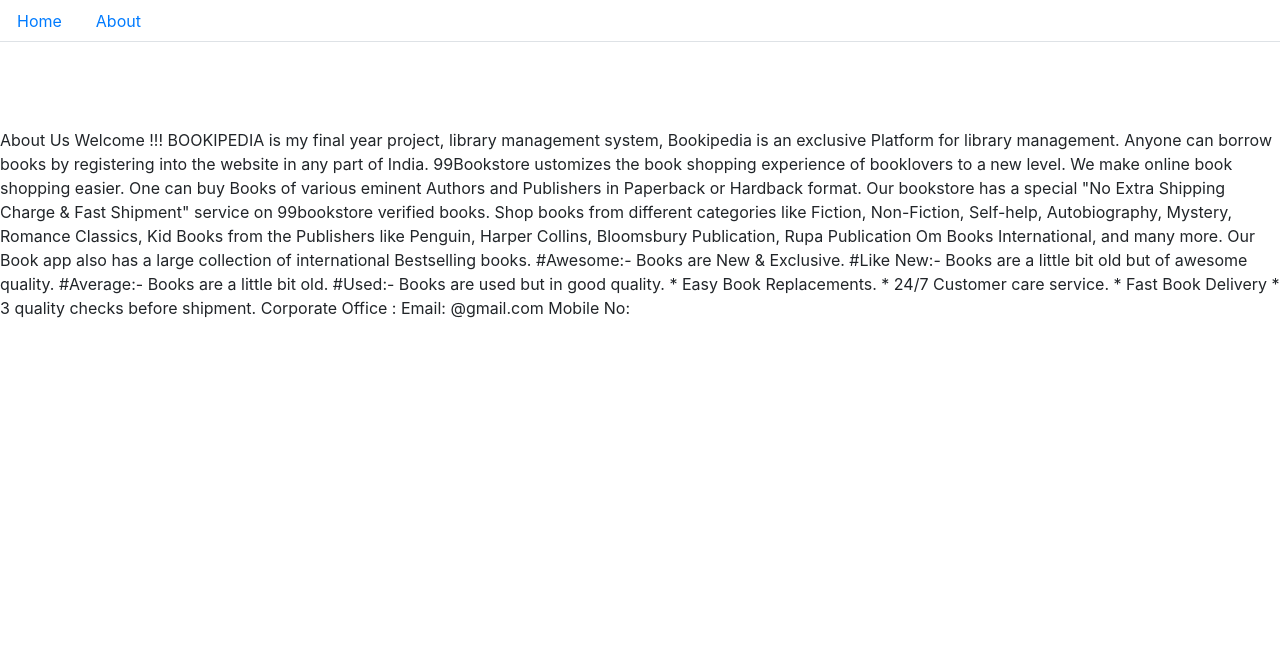
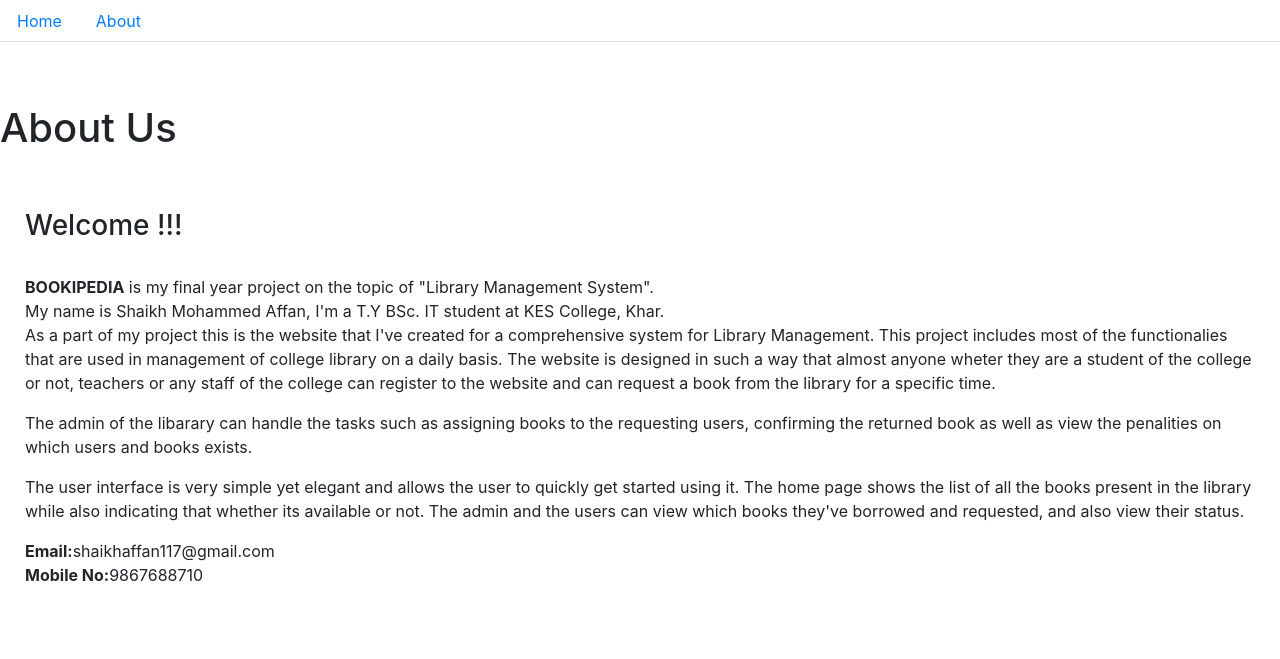
Before and after one commit to shaikh-ma/LibraryManagement, a Django app: page /about in a window 1280 px wide. Shown: the top 659 px of the page. Run offline with Django 3.2, Linux system fonts and the light colour scheme; some libraries are stand-ins or nearby versions.

Commit message:
Updates to about

```diff
--- a/libman/library/templates/library/about.html
+++ b/libman/library/templates/library/about.html
@@ -3,40 +3,33 @@
 {% block title %} Book Detail {% endblock %}
 {% block content %}
 <br/>
+<h1>About Us</h1>
 <br/>
-About Us
-Welcome !!!
-BOOKIPEDIA is my final year project, library management system, Bookipedia is an exclusive Platform for library management.
+<div style="padding:25px;">
+<h3>Welcome !!!</h3>
+<br/>
+<strong>BOOKIPEDIA</strong> is my final year project on the topic of "Library Management System".
+<br/>
+My name is Shaikh Mohammed Affan, I'm a T.Y BSc. IT student at KES College, Khar.
 
-Anyone can borrow books by registering into the website in any part of India. 99Bookstore ustomizes the book shopping experience of booklovers to a new level. We make online book shopping easier. One can buy Books of various eminent Authors and Publishers in Paperback or Hardback format.
+<p>As a part of my project this is the website that I've created for a comprehensive system for Library Management.
+This project includes most of the functionalies that are used in management of college library on a daily basis.
+The website is designed in such a way that almost anyone wheter they are a student of the college or not, teachers or any staff of the college can register to the website and can request a book from the library for a specific time.
+</p>
+<p>
+The admin of the libarary can handle the tasks such as assigning books to the requesting users, confirming the returned book as well as view the penalities on which users and books exists.
+</p>
+<p>
+The user interface is very simple yet elegant and allows the user to quickly get started using it.
+The home page shows the list of all the books present in the library while also indicating that whether its available or not.
+The admin and the users can view which books they've borrowed and requested, and also view their status.
+</p>
 
-Our bookstore has a special "No Extra Shipping Charge & Fast Shipment" service on 99bookstore verified books. Shop books from different categories like Fiction, Non-Fiction, Self-help, Autobiography, Mystery, Romance Classics, Kid Books from the Publishers like Penguin, Harper Collins, Bloomsbury Publication, Rupa Publication Om Books International, and many more. Our Book app also has a large collection of international Bestselling books.
+<strong>Email:</strong>shaikhaffan117@gmail.com<br/>
+<strong>Mobile No:</strong>9867688710
 
-
-#Awesome:- Books are New & Exclusive.
-
-#Like New:- Books are a little bit old but of awesome quality.
-
-#Average:- Books are a little bit old.
-
-#Used:- Books are used but in good quality.
-
-
-* Easy Book Replacements.
-* 24/7 Customer care service.
-* Fast Book Delivery
-* 3 quality checks before shipment.
-
-
-Corporate Office :
-
-
-
-
-
-
-Email: @gmail.com
-Mobile No:
-
-
+<br/>
+<br/>
+<br/>
+</div>
 {% endblock %}
```
Also changed, not shown: libman/main.py (+6 -6 lines).
